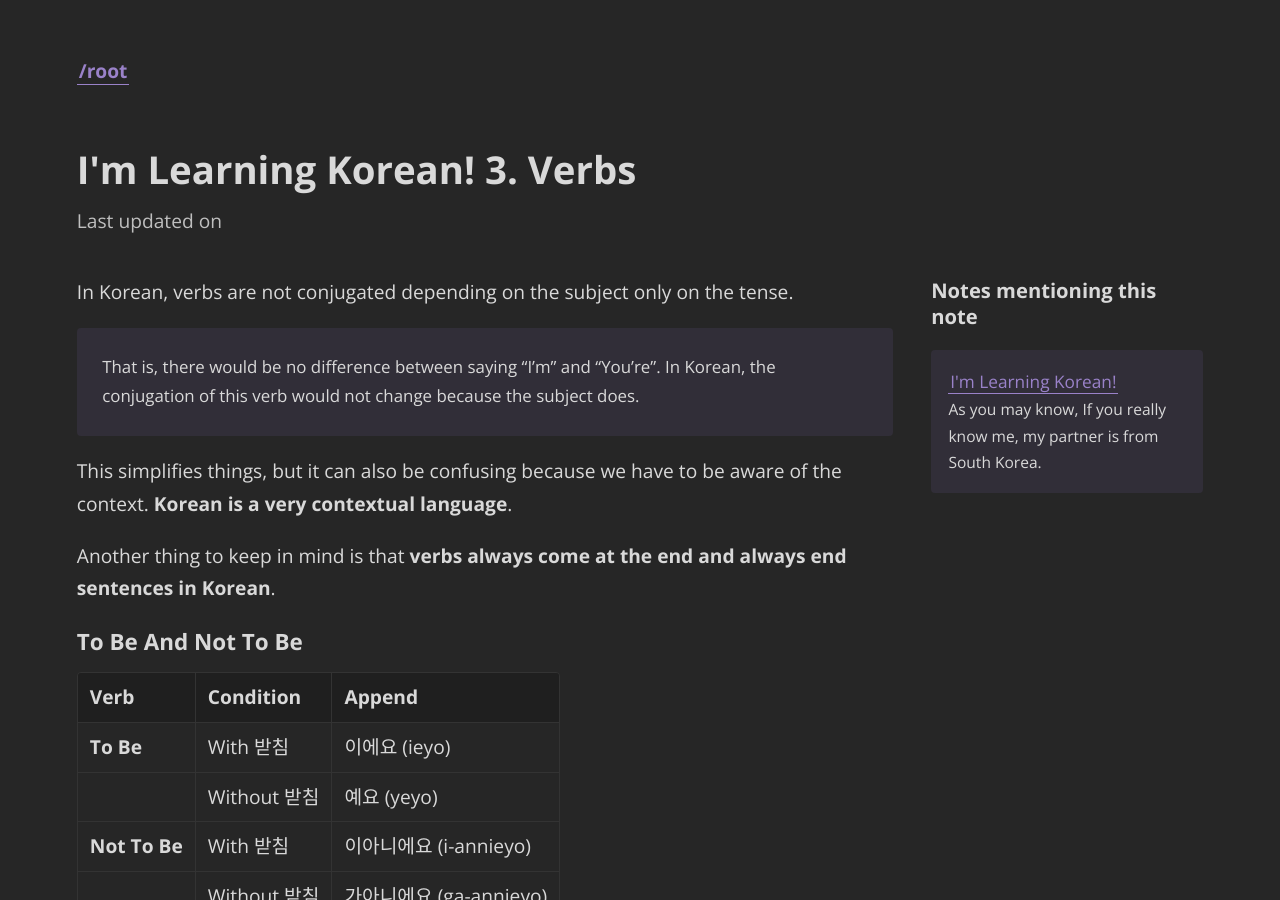
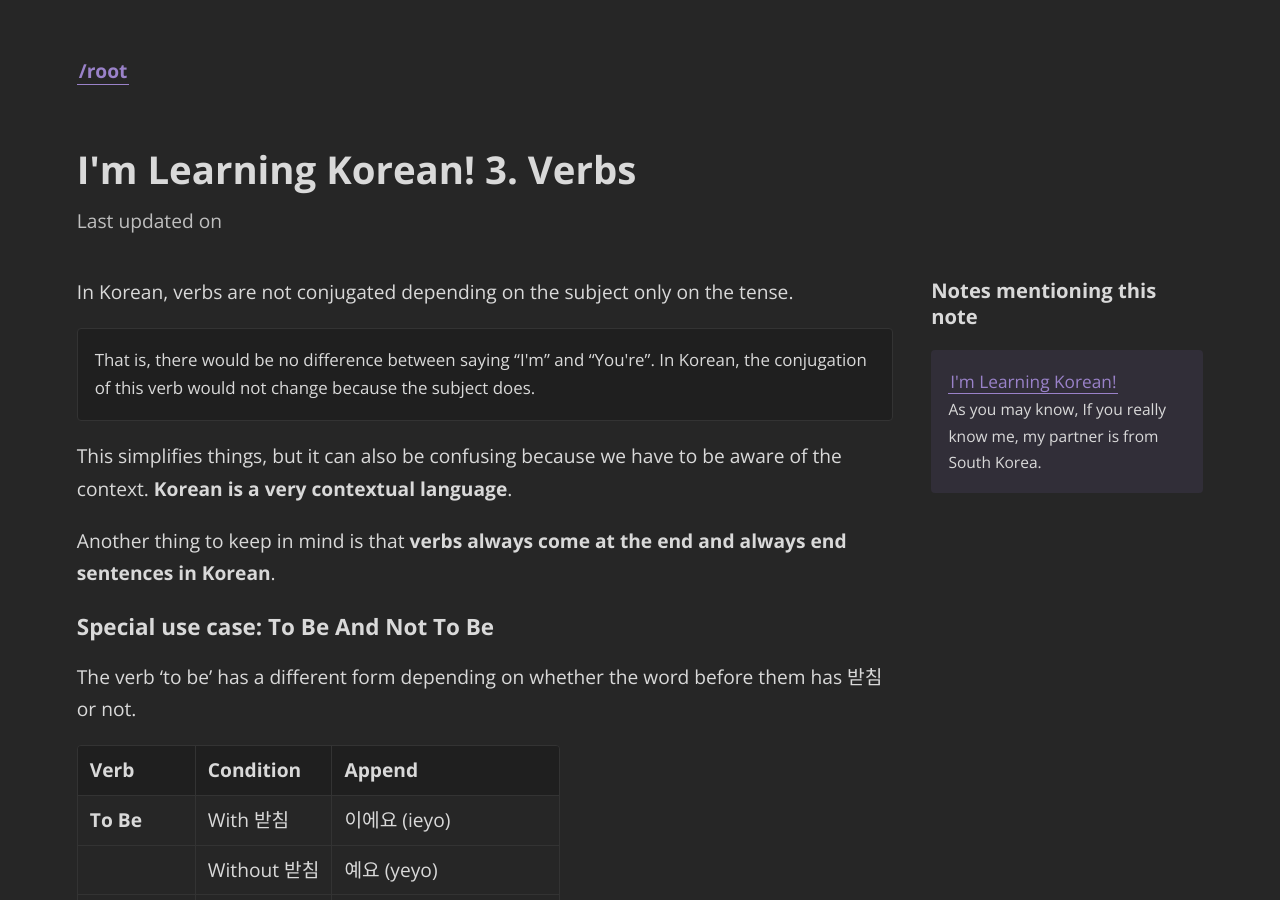
Before and after one commit to devcarlosmolero/garden.carlosmolero.com, a Jekyll site: the page built from _notes/Korean/I'm Learning Korean! 3. Verbs.md, in a window 1280 px wide and 900 px high. Built offline with Jekyll 4.4.1, drawn with Linux system fonts in a browser that asks for light colours; some of the changed text lies outside the part shown.

Commit message:
update: new posts

```diff
--- a/_layouts/note.html
+++ b/_layouts/note.html
@@ -4,7 +4,7 @@
 
 <article>
   <div>
-    <h1>{{ page.title }}</h1>
+    <h1>{{ page.emoji }} {{ page.title }}</h1>
     <time datetime="{{ page.last_modified_at | date_to_xmlschema }}"
       >{% if page.type != 'pages' %} Last updated on {{ page.last_modified_at |
       date: "%B %-d, %Y" }} {% endif %}
@@ -12,7 +12,12 @@
   </div>
 
   <div id="notes-entry-container">
-    <content> {{ content }} </content>
+    <content>
+      {{ content }}
+      <!-- {% assign common_title = page.title | split: " " | slice: 0,
+      3 | join: " " %} {% for note in site.notes %} {% if note.title contains
+      common_title %} {{ note.title }} {% endif %} {% endfor %} -->
+    </content>
 
     <side style="font-size: 0.9em">
       <h3 style="margin-bottom: 1em">Notes mentioning this note</h3>
--- a/_notes/Korean/I'm Learning Korean! 3. Verbs.md
+++ b/_notes/Korean/I'm Learning Korean! 3. Verbs.md
@@ -3,12 +3,16 @@
 ---
 In Korean, verbs are not conjugated depending on the subject only on the tense.
 
-> That is, there would be no difference between saying “I'm” and “You're”. In Korean, the conjugation of this verb would not change because the subject does.
+<div class="notice">
+That is, there would be no difference between saying “I'm” and “You're”. In Korean, the conjugation of this verb would not change because the subject does.
+</div>
 
 This simplifies things, but it can also be confusing because we have to be aware of the context. **Korean is a very contextual language**.
 
 Another thing to keep in mind is that **verbs always come at the end and always end sentences in Korean**.
-### To Be And Not To Be
+### Special use case: To Be And Not To Be
+
+The verb 'to be' has a different form depending on whether the word before them has 받침 or not.
 
 | **Verb**      | **Condition** | **Append**         |
 | ------------- | ------------- | ------------------ |
@@ -16,3 +20,9 @@
 |               | Without 받침    | 예요 (yeyo)          |
 | **Not To Be** | With 받침       | 이아니에요 (i-annieyo)  |
 |               | Without 받침    | 가아니에요 (ga-annieyo) |
+
+Finally, it is important to remember that verbs always come last in the sentence.
+
+<div class="notice">
+<b>Fun fact:</b> Speaking of which, my girlfriend has told me that this is why Koreans don't interrupt each other so much when speaking (as do Spaniards, and presumably other Europeans). It is more difficult for them to cut off their interlocutor because the verb, which is especially important, comes at the end and is what gives meaning to the whole sentence so they can't predict the meaning until it is finished.
+</div>
```
Also changed, not shown: _notes/Korean/I'm Learning Korean! 1. The Alphabet.md (+7 -3 lines), _notes/Korean/I'm Learning Korean! 4. Personal Pronouns.md (added, +22 -0 lines), _notes/Korean/I'm Learning Korean! 5. Introductions, Subjunctive and Auxiliary Particles.md (added, +35 -0 lines), _notes/Korean/I'm Learning Korean!.md (+2 -0 lines).
